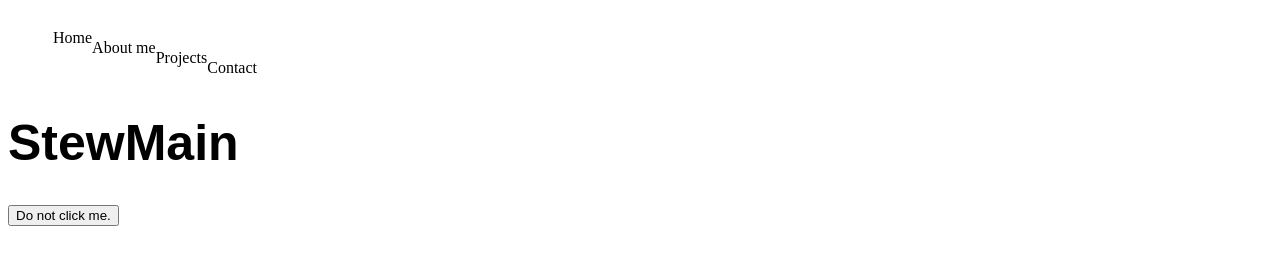
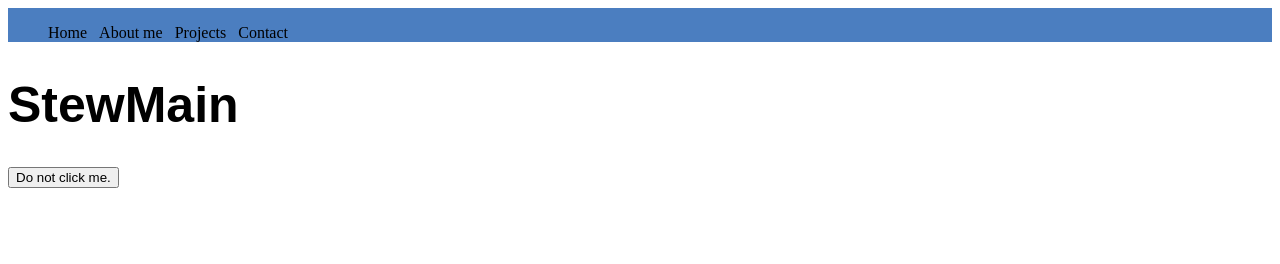
Before and after one commit to OneStewMany/onestewmany.github.io, a plain HTML site: page index.html in a window 1280 px wide. Drawn offline with Linux system fonts and the light colour scheme.

Commit message:
more stuff

```diff
--- a/css/styles.css
+++ b/css/styles.css
@@ -15,6 +15,7 @@
 #topNav
 {
     overflow: hidden;
+    background-color: rgb(75, 126, 192);
 }
 
 #topNav ul
@@ -24,12 +25,13 @@
 
 #topNav li
 {
-    padding: 5px;
+
 }
 
 #topNav a
 {
     float: left;
     text-decoration: none;
+    margin-right: 12px;
     color: rgb(0,0,0);
 }
--- a/js/script.js
+++ b/js/script.js
@@ -1,6 +1,6 @@
 console.log("Hello World");
 
-var dontClickButton = document.getElementById('dont-click');
+let dontClickButton = document.getElementById('dont-click');
 
 dontClickButton.addEventListener('click', function(){
     alert('I said don\'t click');
```
